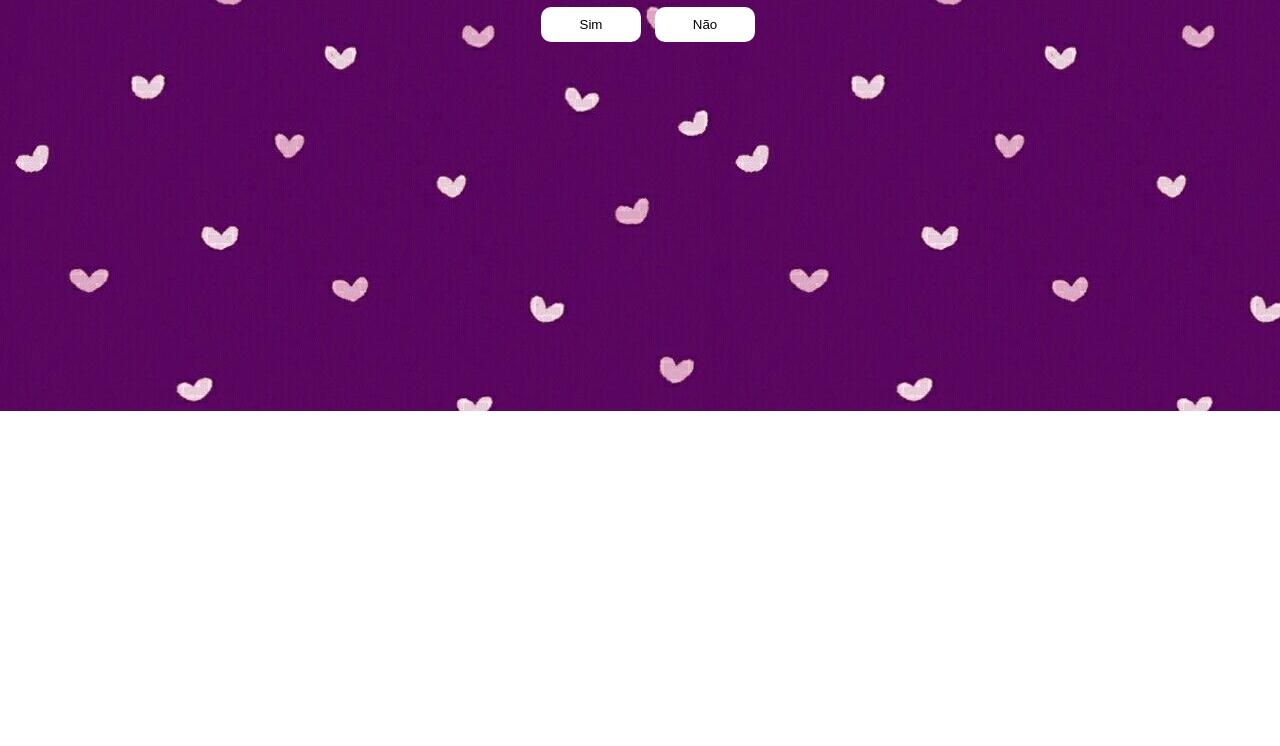
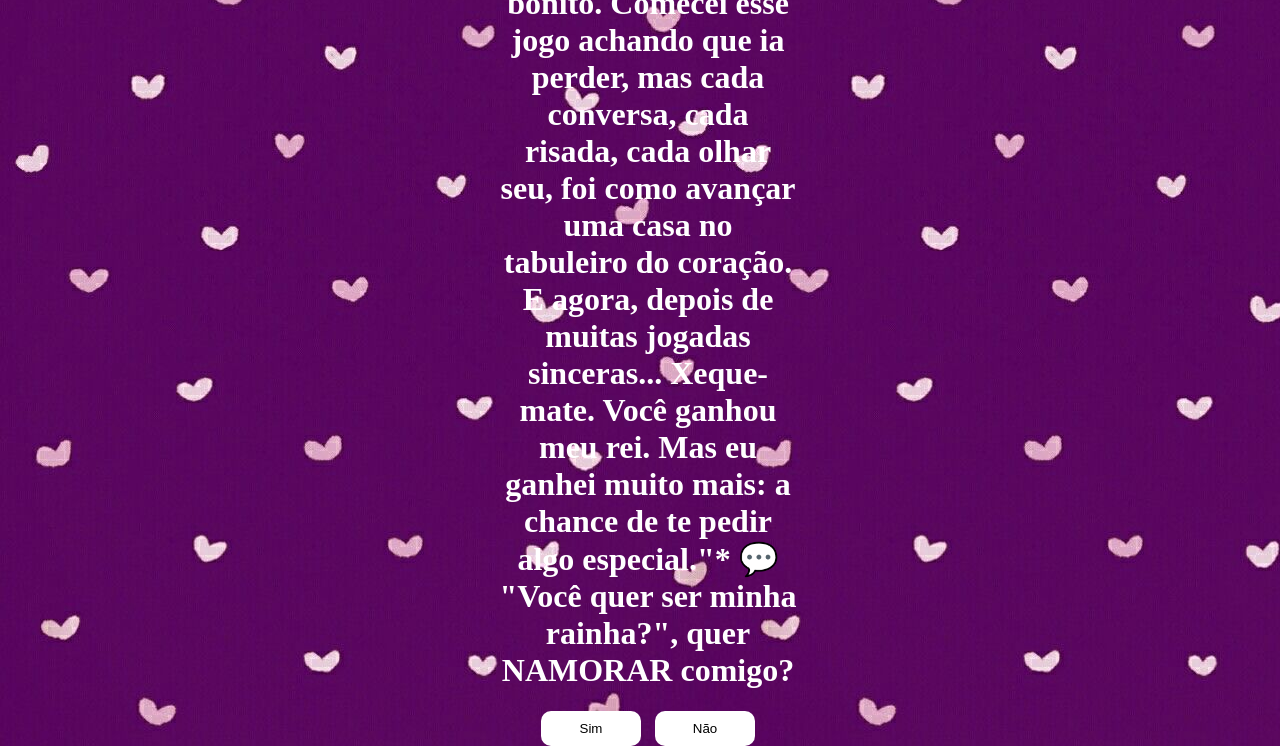
Before and after one commit to mateusall7/namoro.github, a plain HTML site: page index.html in a window 1280 px wide. Shown: the part 405-1151 px from the top of the page. Before the commit the page ends 816 px from the top, so only its background shows below. Drawn offline with Linux system fonts and the light colour scheme.

Commit message:
Update index.html

```diff
--- a/index.html
+++ b/index.html
@@ -20,7 +20,16 @@
       "
     >
       <div style="width: 300px; height: 300px; text-align: center">
-        <h1 style="font-weight: bold;  color: white;">Débora Menezes, aceita NAMORAR comigo?</h1>
+        <h1 style="font-weight: bold;  color: white;">Entre tantas jogadas na vida, você foi o meu movimento mais bonito.
+Comecei esse jogo achando que ia perder, mas cada conversa, cada risada, cada olhar seu, foi como avançar uma casa no tabuleiro do coração.
+E agora, depois de muitas jogadas sinceras...
+Xeque-mate.
+Você ganhou meu rei.
+Mas eu ganhei muito mais: a chance de te pedir algo especial."*
+
+
+
+💬 "Você quer ser minha rainha?", quer NAMORAR comigo?</h1>
         <button
           style="
             margin-right: 10px;
```
